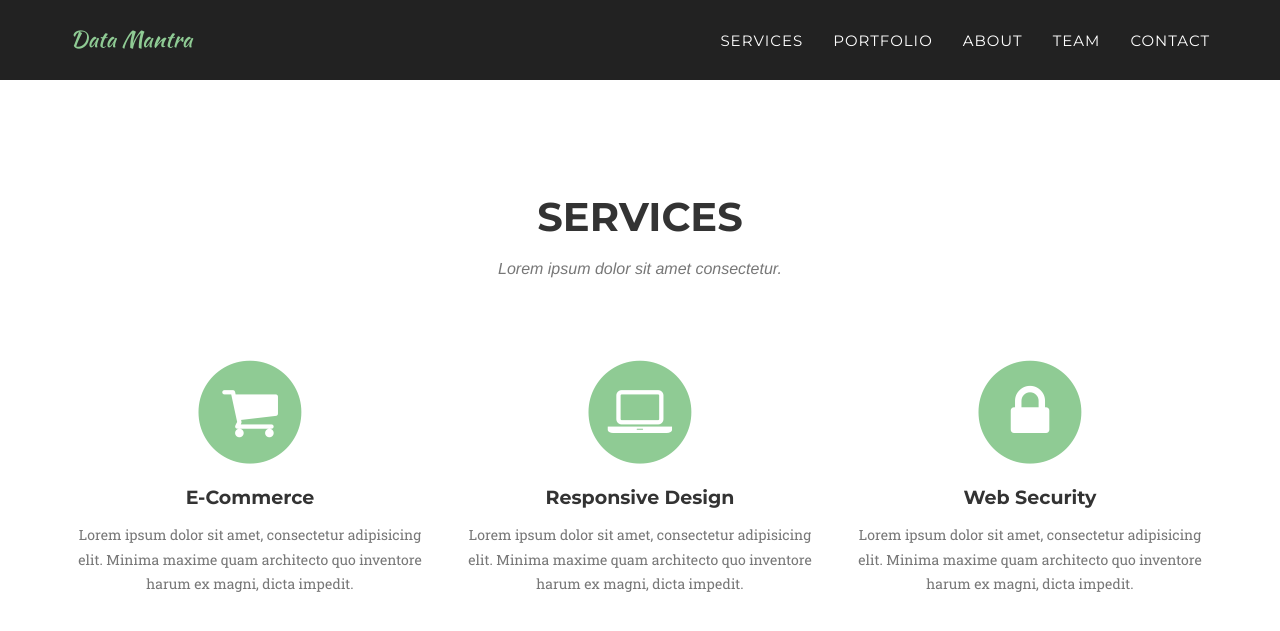
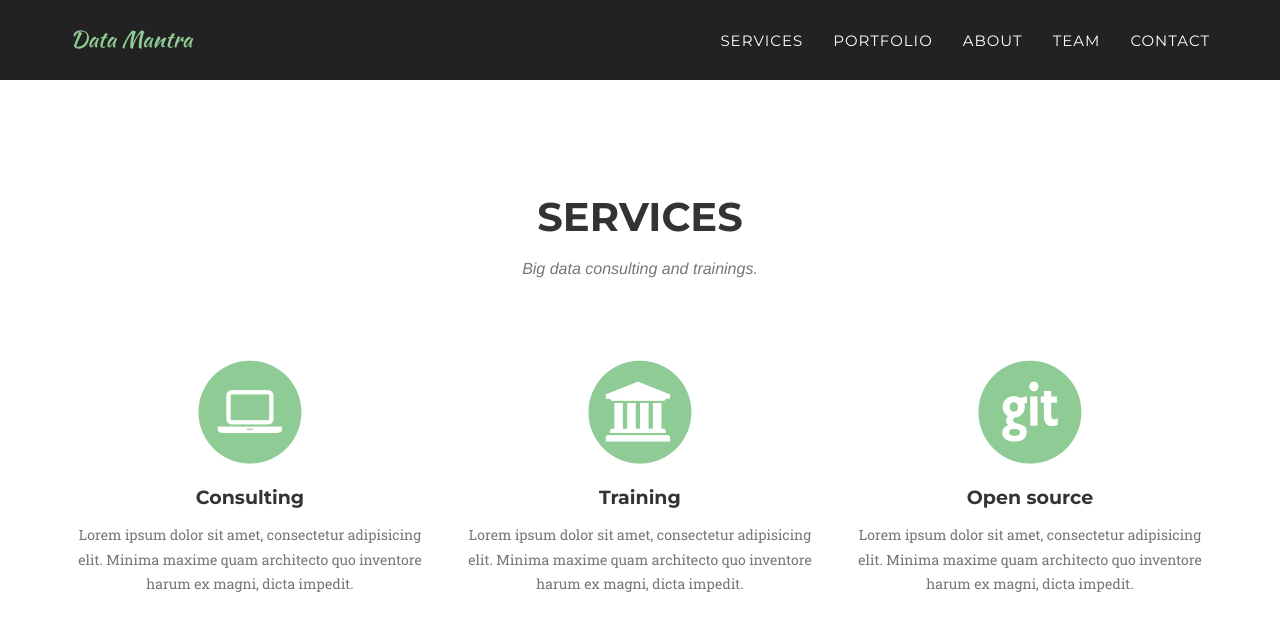
Before and after one commit to datamantra/datamantra.github.io, a Jekyll site: the page built from index.html, in a window 1280 px wide and 900 px high, scrolled down 720 px. Shown: the top 631 px of the window. Built offline with Jekyll 4.4.1, drawn with Linux system fonts in a browser that asks for light colours; some web fonts are replaced.

Commit message:
services updated

```diff
--- a/_includes/services.html
+++ b/_includes/services.html
@@ -4,33 +4,34 @@
             <div class="row">
                 <div class="col-lg-12 text-center">
                     <h2 class="section-heading">Services</h2>
-                    <h3 class="section-subheading text-muted">Lorem ipsum dolor sit amet consectetur.</h3>
+                    <h3 class="section-subheading text-muted"> Big data consulting and trainings.</h3>
                 </div>
             </div>
             <div class="row text-center">
                 <div class="col-md-4">
                     <span class="fa-stack fa-4x">
                         <i class="fa fa-circle fa-stack-2x text-primary"></i>
-                        <i class="fa fa-shopping-cart fa-stack-1x fa-inverse"></i>
+                        <i class="fa  fa-laptop fa-stack-1x fa-inverse"></i>
                     </span>
-                    <h4 class="service-heading">E-Commerce</h4>
+                    <h4 class="service-heading">Consulting</h4>
                     <p class="text-muted">Lorem ipsum dolor sit amet, consectetur adipisicing elit. Minima maxime quam architecto quo inventore harum ex magni, dicta impedit.</p>
                 </div>
                 <div class="col-md-4">
                     <span class="fa-stack fa-4x">
                         <i class="fa fa-circle fa-stack-2x text-primary"></i>
-                        <i class="fa fa-laptop fa-stack-1x fa-inverse"></i>
+                        <i class="fa fa-university fa-stack-1x fa-inverse"></i>
                     </span>
-                    <h4 class="service-heading">Responsive Design</h4>
+                    <h4 class="service-heading">Training</h4>
                     <p class="text-muted">Lorem ipsum dolor sit amet, consectetur adipisicing elit. Minima maxime quam architecto quo inventore harum ex magni, dicta impedit.</p>
                 </div>
                 <div class="col-md-4">
                     <span class="fa-stack fa-4x">
                         <i class="fa fa-circle fa-stack-2x text-primary"></i>
-                        <i class="fa fa-lock fa-stack-1x fa-inverse"></i>
+                        <i class="fa fa-git fa-stack-1x fa-inverse"></i>
                     </span>
-                    <h4 class="service-heading">Web Security</h4>
-                    <p class="text-muted">Lorem ipsum dolor sit amet, consectetur adipisicing elit. Minima maxime quam architecto quo inventore harum ex magni, dicta impedit.</p>
+                    <h4 class="service-heading">Open source</h4>
+                    <p class="text-muted">Lorem ipsum dolor sit amet, consectetur adipisicing elit. Minima maxime quam architecto quo inventore harum ex magni, dicta impedit.
+                    </p>
                 </div>
             </div>
         </div>
```
